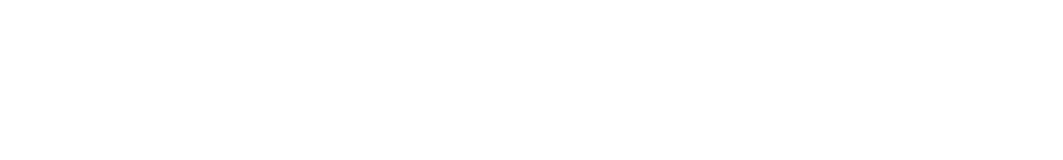
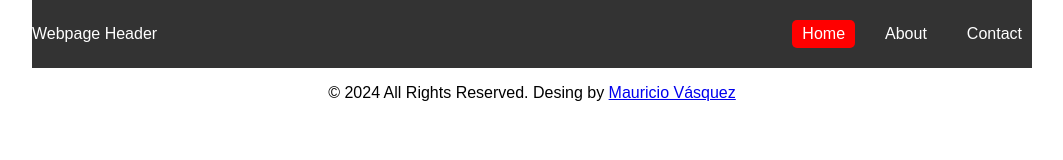
Before and after one commit to mauricio-vasqueza/my_first_web_page_2024, a plain HTML site: page index.html in a window 1280 px wide. Shown: the whole page, without its empty margins (108-1171 px from the left). Drawn offline with Linux system fonts and the light colour scheme.

Commit message:
Adding header and footer in html file, styles are includes too

```diff
--- a/index.html
+++ b/index.html
@@ -13,8 +13,83 @@
 
     <title>Fundamentals of Computer Engineering</title>
     <style>
+
+        body {
+            margin: 0;
+            font-family: Arial, sans-serif;
+            display: flex;
+            flex-direction: column;
+            align-items: center;
+        }
+        .container {
+            max-width: 1000px;
+            width: 100%;
+            margin: 0 auto;
+        }
+
+        header {
+            background-color: #333;
+            color: white;
+            padding: 20px 0;
+            text-align: center
+        }
+        .header-content {
+            display: flex;
+            justify-content: space-between;
+            align-items: center;
+        }
+        .header-title {
+            font-size: 1.5rem;
+            padding-left: 20px;
+        }
+        nav {
+            display: flex;
+            gap: 20px;
+        }
+        nav a {
+            color: white;
+            text-decoration: none;
+            font-size: 1rem;
+            padding: 5px 10px;
+            border-radius: 5px;
+            transition: background-color 0.3s;
+        }
+        nav a:hover{
+            background-color: #555;
+        }
+        nav a.active {
+            background-color: red;
+            color: white;
+        }
+        .footer-section {
+            max-width: 1000px;
+            width: 100%;
+            background-color: #333;
+            color: white;
+            text-align: center;
+        }
+        .footer-section a {
+            color: red;
+            text-decoration: none;
+        }
+        .footer-section a:hover {
+            text-decoration: underline;
+        }
     </style>
 </head>
 <body>
+    <header class="container">
+        <div class="header-content">
+            <div class="header-tittle">Webpage Header</div>
+            <nav>
+                <a href="#" class="active">Home</a>
+                <a href="#">About</a>
+                <a href="#">Contact</a>
+            </nav>
+        </div>
+    </header>
+    <footer class="footer_section">
+        <p>&copy; 2024 All Rights Reserved. Desing by <a href="#">Mauricio Vásquez</a></p>
+    </footer>
 </body>
 </html>
```
Also changed, not shown: 1 other file.
